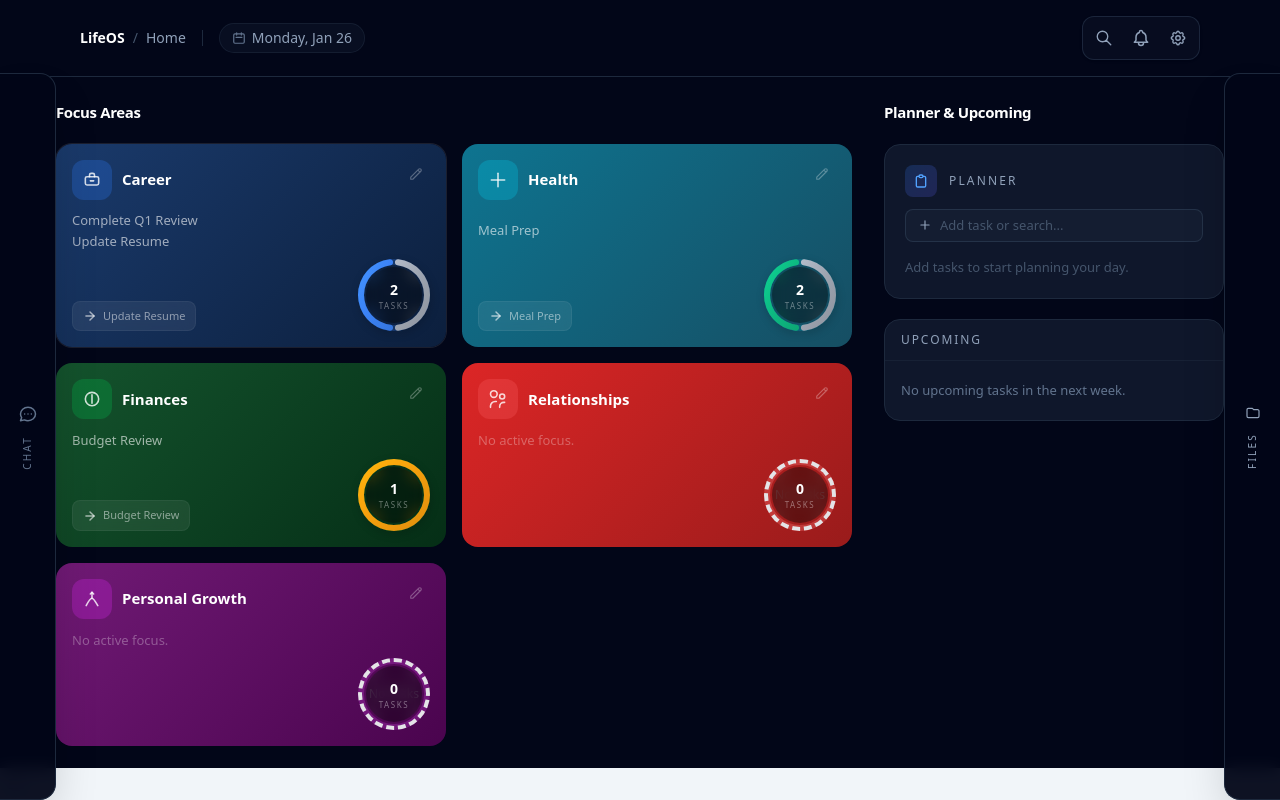
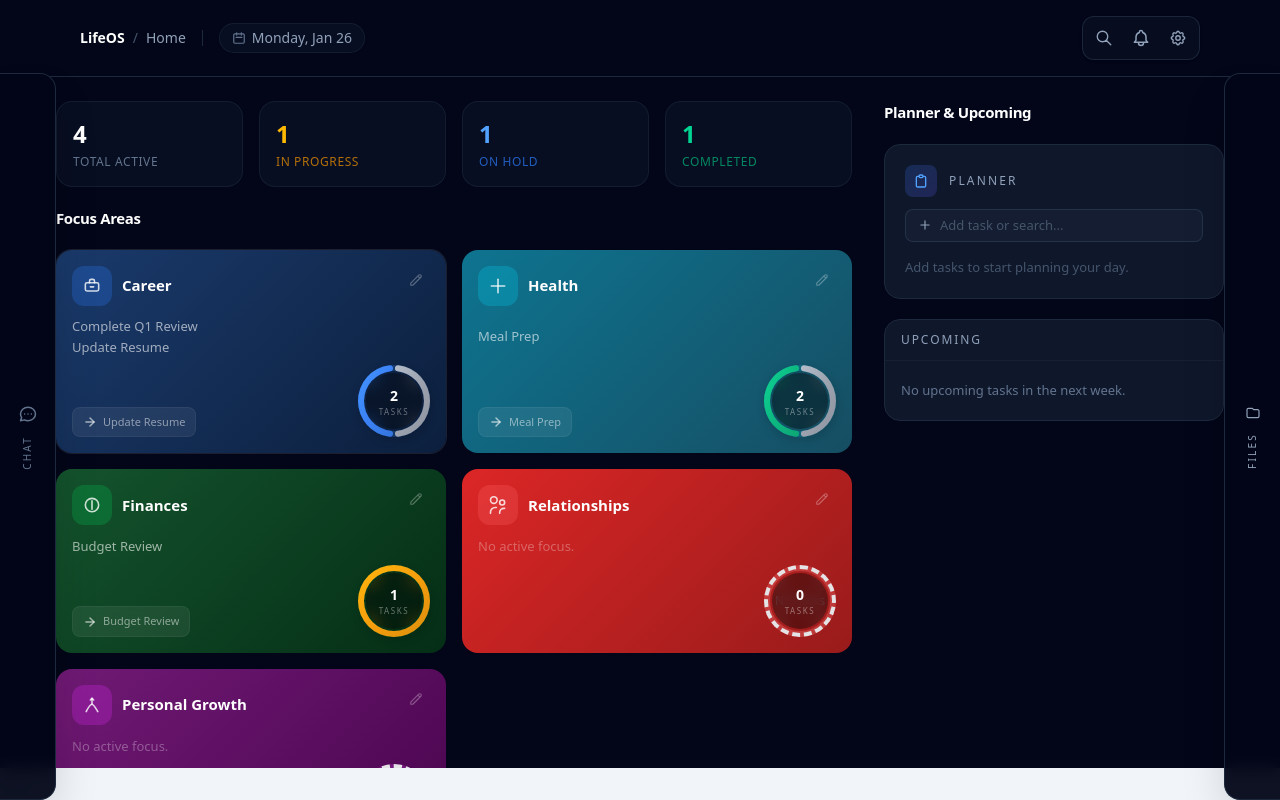
Before and after one commit to attarira/life-os, a Next.js app: page / in a window 1280 px wide. Built offline with nearby package versions, Linux system fonts and the light colour scheme.

Commit message:
feat: Add aggregate task statistics to dashboard

```diff
--- a/src/components/HomeDashboard.tsx
+++ b/src/components/HomeDashboard.tsx
@@ -497,6 +497,24 @@ export function HomeDashboard({ isChatDrawerOpen, isChatExpanded }: { isChatDraw
     return scored[0]?.id || null;
   }, [areaSnapshots, lifeAreas]);
 
+  const globalStats = useMemo(() => {
+    const stats = {
+      totalActive: 0,
+      inProgress: 0,
+      onHold: 0,
+      completed: 0
+    };
+
+    areaSnapshots.forEach(snapshot => {
+      stats.totalActive += snapshot.activeCount;
+      stats.inProgress += snapshot.statusCounts['IN_PROGRESS'] || 0;
+      stats.onHold += snapshot.statusCounts['ON_HOLD'] || 0;
+      stats.completed += snapshot.statusCounts['COMPLETED'] || 0;
+    });
+
+    return stats;
+  }, [areaSnapshots]);
+
 
 
 
@@ -633,6 +651,27 @@ export function HomeDashboard({ isChatDrawerOpen, isChatExpanded }: { isChatDraw
           <div className="grid grid-cols-1 lg:grid-cols-[1fr_340px] gap-8">
             {/* ─── LEFT: Focus Areas ─── */}
             <div className="space-y-5">
+
+              {/* Aggregate Statistics */}
+              <div className="grid grid-cols-2 sm:grid-cols-4 gap-4">
+                <div className="rounded-2xl border border-slate-800/60 bg-slate-900/50 p-4 flex flex-col justify-center">
+                  <span className="text-2xl font-bold text-white">{globalStats.totalActive}</span>
+                  <span className="text-xs font-medium text-slate-500 uppercase tracking-wider mt-1">Total Active</span>
+                </div>
+                <div className="rounded-2xl border border-slate-800/60 bg-slate-900/50 p-4 flex flex-col justify-center">
+                  <span className="text-2xl font-bold text-amber-400">{globalStats.inProgress}</span>
+                  <span className="text-xs font-medium text-amber-500/70 uppercase tracking-wider mt-1">In Progress</span>
+                </div>
+                <div className="rounded-2xl border border-slate-800/60 bg-slate-900/50 p-4 flex flex-col justify-center">
+                  <span className="text-2xl font-bold text-blue-400">{globalStats.onHold}</span>
+                  <span className="text-xs font-medium text-blue-500/70 uppercase tracking-wider mt-1">On Hold</span>
+                </div>
+                <div className="rounded-2xl border border-slate-800/60 bg-slate-900/50 p-4 flex flex-col justify-center">
+                  <span className="text-2xl font-bold text-emerald-400">{globalStats.completed}</span>
+                  <span className="text-xs font-medium text-emerald-500/70 uppercase tracking-wider mt-1">Completed</span>
+                </div>
+              </div>
+
               <h2 className="text-[15px] font-semibold text-white tracking-tight">Focus Areas</h2>
               <DndContext sensors={sensors} onDragStart={handleDragStart} onDragEnd={handleDragEnd}>
                 <SortableContext items={lifeAreas.map(area => area.id)} strategy={rectSortingStrategy}>
@@ -683,6 +722,7 @@ export function HomeDashboard({ isChatDrawerOpen, isChatExpanded }: { isChatDraw
                 navigateTo={navigateTo}
                 selectTask={selectTask}
                 createTask={createTask}
+                updateTask={updateTask}
               />
 
               {/* Upcoming */}
```
